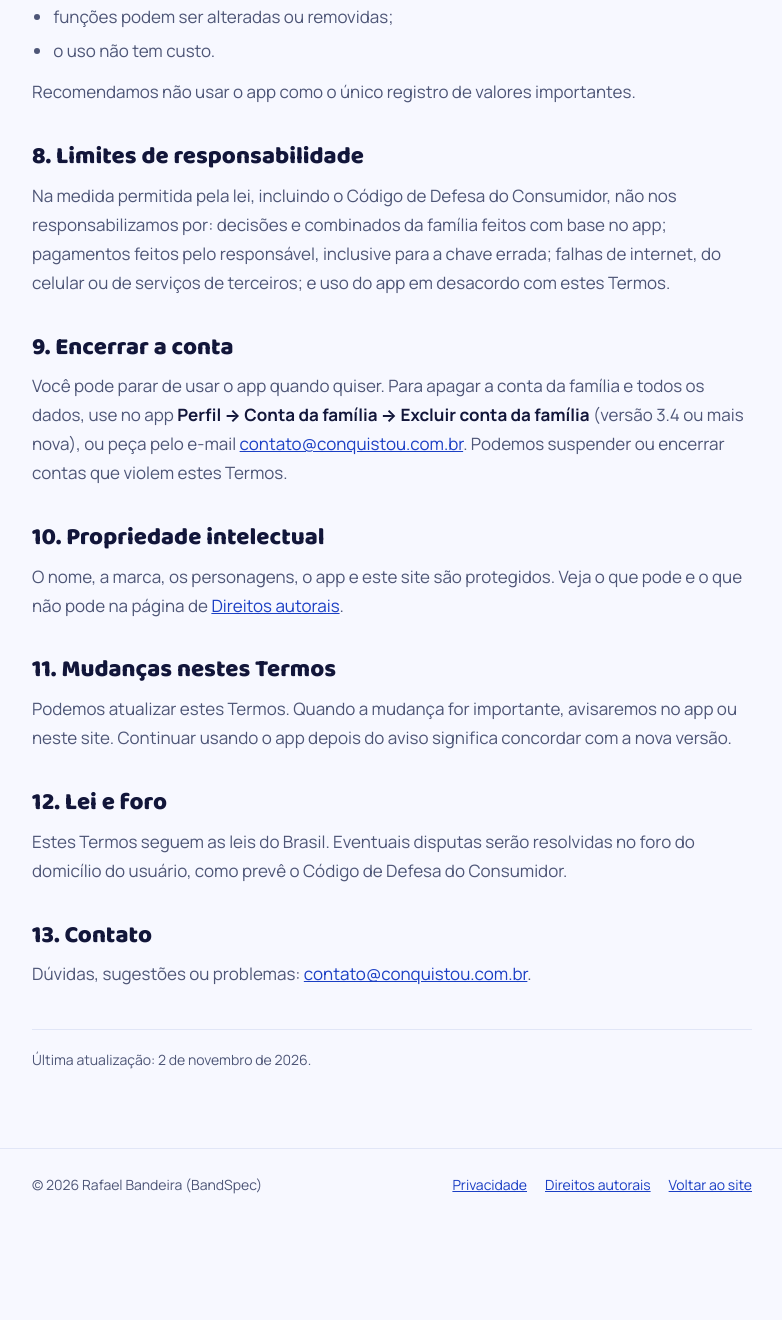
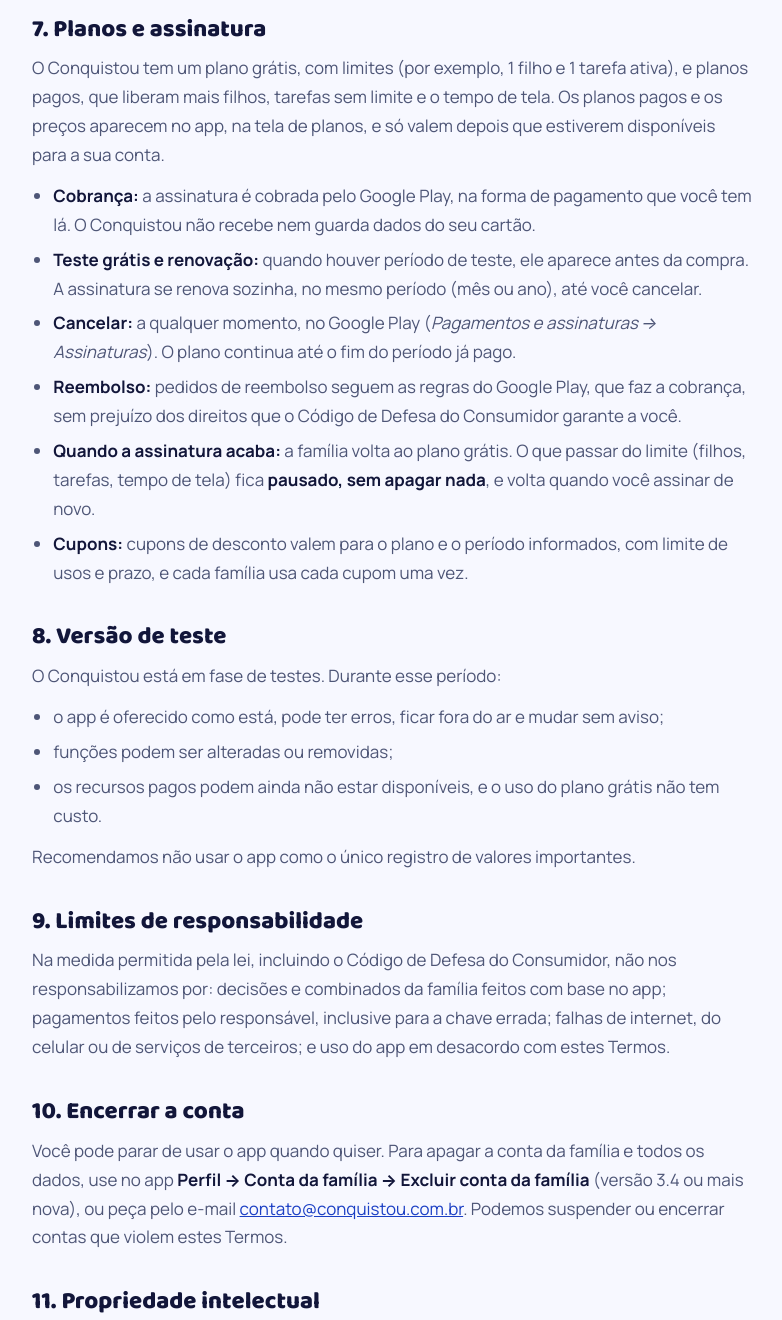
Before and after one commit to BandSpec/conquistou, a plain HTML site: page termos.html in a window 1280 px wide. Shown: the part 2140-3460 px from the top of the page, without its empty margins (248-1030 px from the left). Before the commit the page ends 3369 px from the top, so only its background shows below. Drawn offline with Linux system fonts and the light colour scheme.

Commit message:
Termos e Politica: fotos no R2, e-mails, assinatura e retencao
Politica: Cloudflare (fotos novas), Cloudinary (antigas), Resend (codigos por
e-mail), Google Play e RevenueCat (assinatura), codigos de e-mail, armazenamento
privado, apagar comprovantes em 30 dias e foto antiga ao trocar.
Termos: nova secao "Planos e assinatura" (cobranca no Google Play, renovacao,
cancelamento, reembolso, fim da assinatura, cupons) e prazo dos comprovantes.

Co-Authored-By: Claude Sonnet 5.5 <noreply@anthropic.com>

```diff
--- a/termos.html
+++ b/termos.html
@@ -73,34 +73,47 @@
   </ul>
   <p>Conteúdo que viole estas regras pode ser removido e a conta suspensa. Quando a lei exigir, comunicaremos as autoridades.</p>
 
-  <h2>7. Versão de teste</h2>
+  <p>Fotos, áudios e vídeos de comprovantes ficam disponíveis por 30 dias depois de enviados e então são apagados automaticamente. Se quiser guardar algum, salve no seu celular antes desse prazo. Para deixar o app leve, o Conquistou reduz as fotos e os vídeos antes de enviar (vídeos de até 20 segundos, áudios de até 1 minuto).</p>
+
+  <h2>7. Planos e assinatura</h2>
+  <p>O Conquistou tem um plano grátis, com limites (por exemplo, 1 filho e 1 tarefa ativa), e planos pagos, que liberam mais filhos, tarefas sem limite e o tempo de tela. Os planos pagos e os preços aparecem no app, na tela de planos, e só valem depois que estiverem disponíveis para a sua conta.</p>
+  <ul>
+    <li><strong>Cobrança:</strong> a assinatura é cobrada pelo Google Play, na forma de pagamento que você tem lá. O Conquistou não recebe nem guarda dados do seu cartão.</li>
+    <li><strong>Teste grátis e renovação:</strong> quando houver período de teste, ele aparece antes da compra. A assinatura se renova sozinha, no mesmo período (mês ou ano), até você cancelar.</li>
+    <li><strong>Cancelar:</strong> a qualquer momento, no Google Play (<em>Pagamentos e assinaturas → Assinaturas</em>). O plano continua até o fim do período já pago.</li>
+    <li><strong>Reembolso:</strong> pedidos de reembolso seguem as regras do Google Play, que faz a cobrança, sem prejuízo dos direitos que o Código de Defesa do Consumidor garante a você.</li>
+    <li><strong>Quando a assinatura acaba:</strong> a família volta ao plano grátis. O que passar do limite (filhos, tarefas, tempo de tela) fica <strong>pausado, sem apagar nada</strong>, e volta quando você assinar de novo.</li>
+    <li><strong>Cupons:</strong> cupons de desconto valem para o plano e o período informados, com limite de usos e prazo, e cada família usa cada cupom uma vez.</li>
+  </ul>
+
+  <h2>8. Versão de teste</h2>
   <p>O Conquistou está em fase de testes. Durante esse período:</p>
   <ul>
     <li>o app é oferecido como está, pode ter erros, ficar fora do ar e mudar sem aviso;</li>
     <li>funções podem ser alteradas ou removidas;</li>
-    <li>o uso não tem custo.</li>
+    <li>os recursos pagos podem ainda não estar disponíveis, e o uso do plano grátis não tem custo.</li>
   </ul>
   <p>Recomendamos não usar o app como o único registro de valores importantes.</p>
 
-  <h2>8. Limites de responsabilidade</h2>
+  <h2>9. Limites de responsabilidade</h2>
   <p>Na medida permitida pela lei, incluindo o Código de Defesa do Consumidor, não nos responsabilizamos por: decisões e combinados da família feitos com base no app; pagamentos feitos pelo responsável, inclusive para a chave errada; falhas de internet, do celular ou de serviços de terceiros; e uso do app em desacordo com estes Termos.</p>
 
-  <h2>9. Encerrar a conta</h2>
+  <h2>10. Encerrar a conta</h2>
   <p>Você pode parar de usar o app quando quiser. Para apagar a conta da família e todos os dados, use no app <strong>Perfil → Conta da família → Excluir conta da família</strong> (versão 3.4 ou mais nova), ou peça pelo e-mail <a href="mailto:contato@conquistou.com.br">contato@conquistou.com.br</a>. Podemos suspender ou encerrar contas que violem estes Termos.</p>
 
-  <h2>10. Propriedade intelectual</h2>
+  <h2>11. Propriedade intelectual</h2>
   <p>O nome, a marca, os personagens, o app e este site são protegidos. Veja o que pode e o que não pode na página de <a href="direitos-autorais.html">Direitos autorais</a>.</p>
 
-  <h2>11. Mudanças nestes Termos</h2>
+  <h2>12. Mudanças nestes Termos</h2>
   <p>Podemos atualizar estes Termos. Quando a mudança for importante, avisaremos no app ou neste site. Continuar usando o app depois do aviso significa concordar com a nova versão.</p>
 
-  <h2>12. Lei e foro</h2>
+  <h2>13. Lei e foro</h2>
   <p>Estes Termos seguem as leis do Brasil. Eventuais disputas serão resolvidas no foro do domicílio do usuário, como prevê o Código de Defesa do Consumidor.</p>
 
-  <h2>13. Contato</h2>
+  <h2>14. Contato</h2>
   <p>Dúvidas, sugestões ou problemas: <a href="mailto:contato@conquistou.com.br">contato@conquistou.com.br</a>.</p>
 
-  <p class="atualizado">Última atualização: 2 de novembro de 2026.</p>
+  <p class="atualizado">Última atualização: 20 de novembro de 2026.</p>
 </main>
 
 <footer>
```
Also changed, not shown: privacidade.html (+12 -3 lines).
